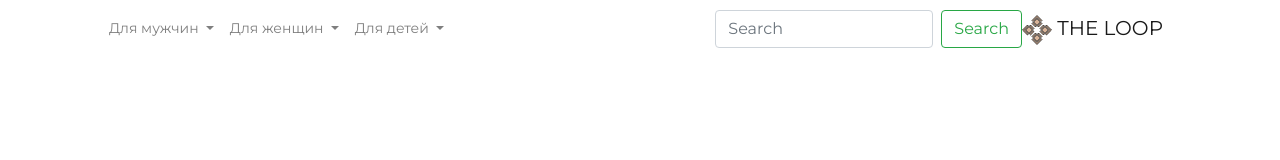
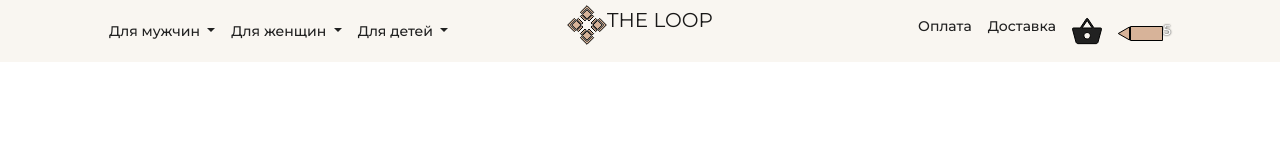
Before and after one commit to AndreyN1991/the_loop, a plain HTML site: page index.html in a window 1280 px wide. Drawn offline with nearby package versions, Linux system fonts and the light colour scheme.

Commit message:
Привел структуру меню к заданному образцу

```diff
--- a/css/style.scss
+++ b/css/style.scss
@@ -9,7 +9,7 @@ $fw-bold: 700;
 $cl-grey: #E5E5E5;
 $cl-cream: #F9F6F1;
 $cl-accent: #D7B399;
-$cl-black: #212121;
+$cl-black: #212121 !important;
 
 .body {
     font-family: $f-main;
@@ -17,4 +17,37 @@ $cl-black: #212121;
     font-size: 14px;
 }
 
+/* Шапка сайта*/
+.header {
+    background-color: $cl-cream;
+}
+
 /* Меню навигации */
+.menu {
+    &__brand {
+        width: 100%;
+        position: fixed;
+        left: 0;
+        top: 0;
+        display: flex;
+        justify-content: center;
+    }
+
+    &__toogler {
+        z-index: 10;
+
+        &:focus {
+            outline: none;
+        }
+    }
+
+    &__link {
+        font-weight: $fw-medium;
+        color: $cl-black;
+    }
+
+    &__purchase-count {
+        color: white;
+        text-shadow: black 0 0 2px;
+    }
+}
--- a/index.html
+++ b/index.html
@@ -12,14 +12,16 @@
         <header id="header" class="header">
             <div class="container">
                 <nav class="navbar navbar-expand-lg navbar-light">
-                    <button class="navbar-toggler" type="button" data-toggle="collapse" data-target="#navbarSupportedContent" aria-controls="navbarSupportedContent" aria-expanded="false" aria-label="Toggle navigation">
+                    <a class="navbar-brand menu__brand" href="#"><img src="img/logo.svg" width="40" height="40" alt="Logo">THE LOOP</a>
+
+                    <button class="navbar-toggler menu__toogler" type="button" data-toggle="collapse" data-target="#navbarSupportedContent" aria-controls="navbarSupportedContent" aria-expanded="false" aria-label="Toggle navigation">
                         <span class="navbar-toggler-icon"></span>
                     </button>
 
                     <div class="collapse navbar-collapse" id="navbarSupportedContent">
                         <ul class="navbar-nav mr-auto">
                             <li class="nav-item dropdown">
-                                <a class="nav-link dropdown-toggle" href="#" id="maleNavbarDropdown" role="button" data-toggle="dropdown" aria-haspopup="true" aria-expanded="false">
+                                <a class="nav-link dropdown-toggle menu__link" href="#" id="maleNavbarDropdown" role="button" data-toggle="dropdown" aria-haspopup="true" aria-expanded="false">
                                     Для мужчин
                                 </a>
                                 <div class="dropdown-menu" aria-labelledby="maleNavbarDropdown">
@@ -30,7 +32,7 @@
                                 </div>
                             </li>
                             <li class="nav-item dropdown">
-                                <a class="nav-link dropdown-toggle" href="#" id="femaleNavbarDropdown" role="button" data-toggle="dropdown" aria-haspopup="true" aria-expanded="false">
+                                <a class="nav-link dropdown-toggle menu__link" href="#" id="femaleNavbarDropdown" role="button" data-toggle="dropdown" aria-haspopup="true" aria-expanded="false">
                                     Для женщин
                                 </a>
                                 <div class="dropdown-menu" aria-labelledby="femaleNavbarDropdown">
@@ -45,7 +47,7 @@
                                 </div>
                             </li>
                             <li class="nav-item dropdown">
-                                <a class="nav-link dropdown-toggle" href="#" id="kidNavbarDropdown" role="button" data-toggle="dropdown" aria-haspopup="true" aria-expanded="false">
+                                <a class="nav-link dropdown-toggle menu__link" href="#" id="kidNavbarDropdown" role="button" data-toggle="dropdown" aria-haspopup="true" aria-expanded="false">
                                     Для детей
                                 </a>
                                 <div class="dropdown-menu" aria-labelledby="kidNavbarDropdown">
@@ -57,16 +59,13 @@
                                 </div>
                             </li>
                         </ul>
-                        <form class="form-inline my-2 my-lg-0">
-                            <input class="form-control mr-sm-2" type="search" placeholder="Search" aria-label="Search">
-                            <button class="btn btn-outline-success my-2 my-sm-0" type="submit">Search</button>
-                        </form>
+
+                        <div class="navbar-nav">
+                            <a class="nav-link menu__link" href="#">Оплата</a>
+                            <a class="nav-link menu__link" href="#">Доставка</a>
+                            <a class="nav-link menu__link" href="#"><img src="img/shopping_basket.svg" width="91" height="30" alt="Shopping Basket"><span class="menu__purchase-count">5</span></a>
+                        </div>
                     </div>
-
-                    <a class="navbar-brand" href="#">
-                        <img src="img/logo.svg" width="30" height="30" alt="Logo">
-                        THE LOOP
-                    </a>
                 </nav>
             </div>
         </header>
```
Also changed, not shown: css/style.css, img/shopping_basket.svg (added).
